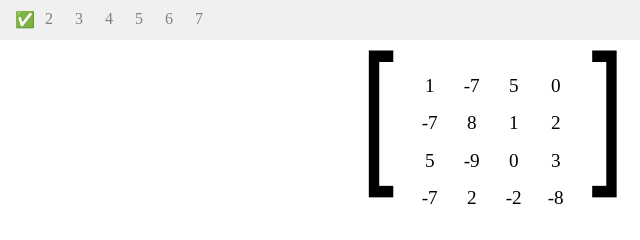
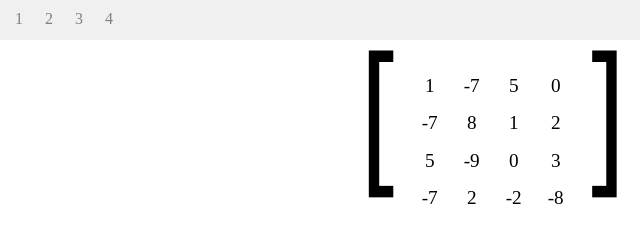
Before and after one commit to boxabirds/vectorplayground, a website: page inversion/index.html in a window 1280 px wide. Shown: the top 240 px of the page, 0-640 px from the left. Drawn offline with Linux system fonts and the light colour scheme.

Commit message:
reduced number of matrix progress steps to 4

```diff
--- a/inversion/index.html
+++ b/inversion/index.html
@@ -81,13 +81,10 @@
     <script src="matrix-component.js"></script>
 
     <div id="progressPanel">
-        <div class="progressTick">✅</div>
+        <div class="progressTick">1</div>
         <div class="progressTick">2</div>
         <div class="progressTick">3</div>
         <div class="progressTick">4</div>
-        <div class="progressTick">5</div>
-        <div class="progressTick">6</div>
-        <div class="progressTick">7</div>
         <div id="statusText">Ready to invert!</div>
     </div>
 
@@ -148,11 +145,8 @@
             function updateProgressPanel() {
                 const sourceMatrix = document.getElementById('source-matrix');
                 const checks = [
-                    sourceMatrix.hasAtLeastOneNonZeroOnDiagonal,
                     sourceMatrix.firstPivotNormalizedTo1,
-                    sourceMatrix.isUpperTriangularForm,
                     sourceMatrix.isInRowEchelonForm,
-                    sourceMatrix.allDiagonalsAre1,
                     sourceMatrix.isInReducedRowEchelonForm,
                     sourceMatrix.isIdentity
                 ];
```
Also changed, not shown: 1 other file.
